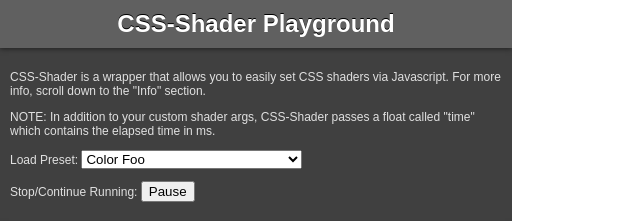
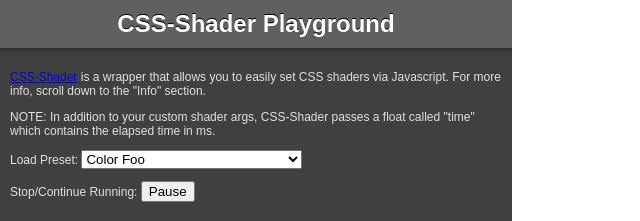
Before and after one commit to jensarps/css-shader, a plain HTML site: page playground/index.html in a window 1280 px wide. Shown: the top 221 px of the page, 0-640 px from the left. Drawn offline with Linux system fonts and the light colour scheme.

Commit message:
Add yet another link to github

```diff
--- a/playground/index.html
+++ b/playground/index.html
@@ -19,7 +19,7 @@
 
       <div class="box">
         <p>
-          CSS-Shader is a wrapper that allows you to easily set CSS shaders via
+          <a href="https://github.com/jensarps/css-shader" target="blank">CSS-Shader</a> is a wrapper that allows you to easily set CSS shaders via
           Javascript.
           For more info, scroll down to the "Info" section.
         </p>
```
